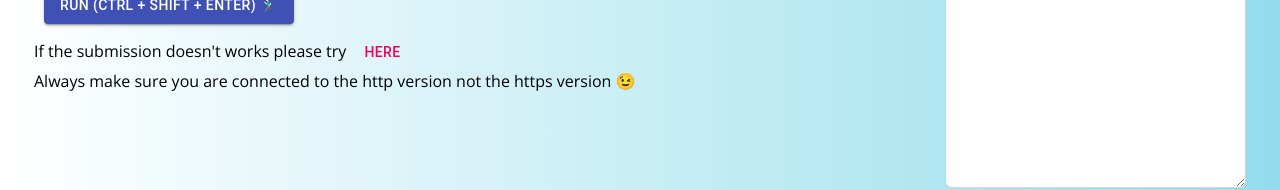
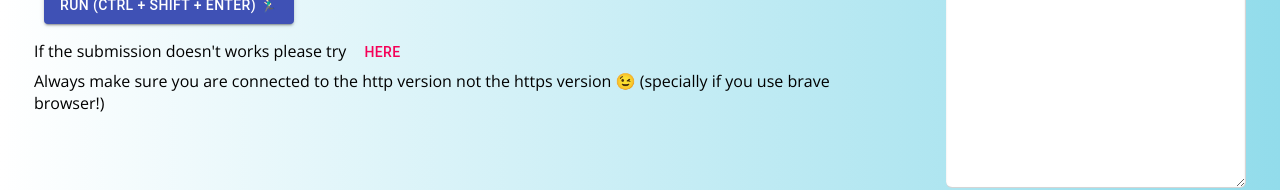
Before and after one commit to Navneet7716/Compiler, a React (Create React App) app in the folder client/: page / in a window 1280 px wide. Shown: the part 125-315 px from the top of the page. Built offline with nearby package versions, Linux system fonts and the light colour scheme.

Commit message:
removed the submit alert

```diff
--- a/client/src/App.js
+++ b/client/src/App.js
@@ -64,7 +64,6 @@ function App() {
 
   const onSubmitHandler = async (e) => {
     e.preventDefault();
-    alert("submit code");
     window.scrollTo({
       top: 0,
       behavior: "smooth",
@@ -306,7 +305,7 @@ function App() {
                     </p>
                     <p>
                       Always make sure you are connected to the http version not
-                      the https version 😉
+                      the https version 😉 (specially if you use brave browser!)
                     </p>
                   </>
                   // <button className="" onClick={onSubmitHandler}>
```
Also changed, not shown: 6 other files (tests, documents, lock files or other folders).
